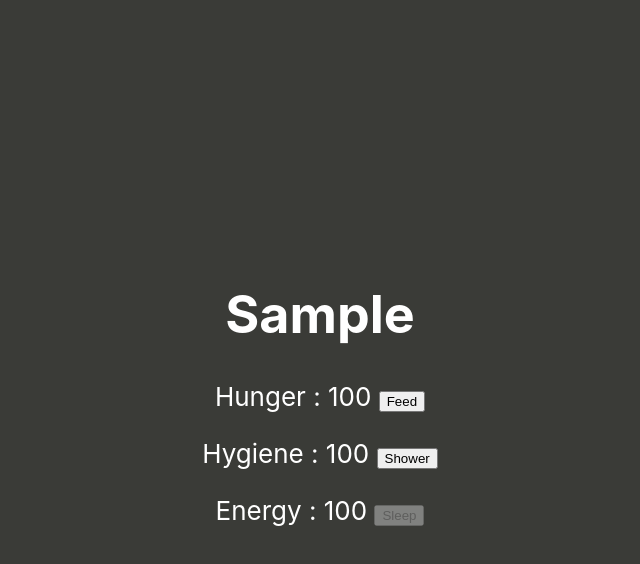
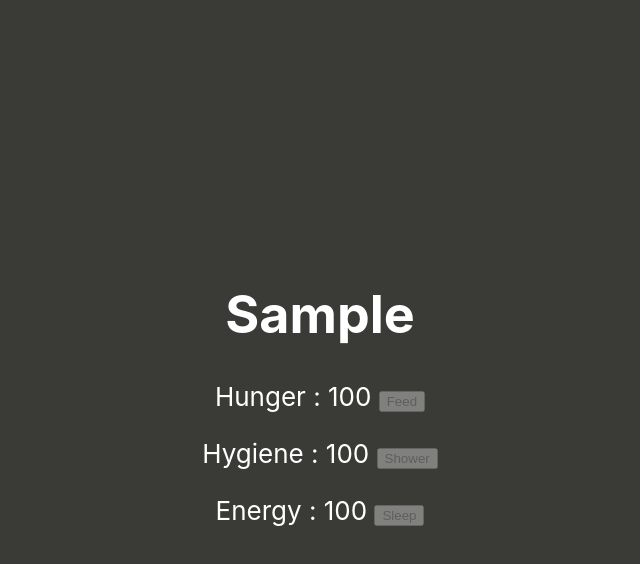
Before and after one commit to johlits/pet, a React (Create React App) app: page / in a window 1280 px wide. Both pictures are taken after typing "Sample" into the empty fields and a click on the button "Create". Shown: the top 564 px of the page, without its empty margins (320-960 px from the left). Built offline with nearby package versions, Linux system fonts and the light colour scheme.

Commit message:
refactor code

```diff
--- a/src/App.tsx
+++ b/src/App.tsx
@@ -22,15 +22,15 @@ class Stat extends React.Component<StatProps, StatState> {
   interval: any;
   constructor(props: any) {
     super(props)
-    this.state = { value: this.props.value, seconds: this.props.seconds, disabled: this.props.disabled };
+    this.state = { value: 100, seconds: 0, disabled: this.props.disabled };
   }
   Increment = () => {
     this.setState({ value: this.state.value + 1 });
-    this.sendData({ key: this.props.name, value: this.state.value, change: 1, seconds: this.state.seconds});
+    this.sendData({ key: this.props.name, value: this.state.value, change: 1 });
   }
   Decrement = () => {
     this.setState({ value: this.state.value - 1 });
-    this.sendData({ key: this.props.name, value: this.state.value, change: -1, seconds: this.state.seconds});
+    this.sendData({ key: this.props.name, value: this.state.value, change: -1 });
   }
 
   tick() {
@@ -38,10 +38,10 @@ class Stat extends React.Component<StatProps, StatState> {
       this.setState(state => ({
         seconds: 0
       }));
-      if (this.props.name === 'Energy' && this.state.disabled && this.state.value < 100) {
+      if (this.state.disabled && this.props.name === 'Energy' && this.state.value < 100) {
         this.Increment();
       }
-      else if (this.state.value > 0) {
+      else {
         this.Decrement();
       }
     }
@@ -71,7 +71,7 @@ class Stat extends React.Component<StatProps, StatState> {
   }
 
   render() {
-    return <p>{this.props.name} : {this.state.value} <button onClick={this.Increment} disabled={this.state.disabled}>{this.props.action}</button></p>;
+    return <p>{this.props.name} : {this.state.value} <button onClick={this.Increment} disabled={this.state.disabled || this.state.value >= 100}>{this.props.action}</button></p>;
   }
 }
 
@@ -79,52 +79,29 @@ interface PetProps {
   name?: string;
 }
 
-type PetState = { text: string, name: string, stats: any, isSleeping: any };
+type PetState = { text: string, name: string, sleeping: boolean };
+
+const STATS = [
+  {name: 'Hunger', value: 100, action: 'Feed', seconds: 0, timer: 2},
+  {name: 'Hygiene', value: 100, action: 'Shower', seconds: 0, timer: 8},
+  {name: 'Energy', value: 100, action: 'Sleep', seconds: 0, timer: 4}];
 
 class Pet extends React.Component<PetProps, PetState> {
+
   constructor(props: any) {
     super(props);
-    this.state = { text: '', name: '', isSleeping: false, stats: [
-      {name: 'Hunger', value: 100, action: 'Feed', seconds: 0, timer: 2, disabled: false},
-      {name: 'Hygiene', value: 100, action: 'Shower', seconds: 0, timer: 8, disabled: false},
-      {name: 'Energy', value: 100, action: 'Sleep', seconds: 0, timer: 4, disabled: true}] };
-
+    this.state = { text: '', name: '', sleeping: false };
     this.handleChange = this.handleChange.bind(this);
     this.handleSubmit = this.handleSubmit.bind(this);
   }
 
   callbackFunction = (childData: any) => {
-
-    let tstats = this.state.stats;
-
-    if (childData.key === 'Energy') {
-      if (childData.change === 1 && childData.value < 100) {
-        this.setState({ isSleeping: true });
-      }
-      else {
-        this.setState({ isSleeping: false });
-      }
+    if (childData.key === 'Energy' && childData.change === 1) {
+      this.setState({ sleeping: true });
     }
-
-    for (var i in tstats) {
-      if (tstats[i].name === childData.key) {
-        tstats[i].seconds = childData.seconds;
-        tstats[i].value = childData.value;
-      }
-      if (this.state.isSleeping) {
-        tstats[i].disabled = true;
-      }
-      else {
-        if (tstats[i].name === 'Energy' && tstats[i].value >= 100) {
-          tstats[i].disabled = true;
-        }
-        else {
-          tstats[i].disabled = false;
-        }
-      }
+    else if (childData.key === 'Energy' && childData.change === -1) {
+      this.setState({ sleeping: false });
     }
-
-    this.setState({ stats: tstats });
   }
 
   handleChange(e: { target: { value: any; }; }) {
@@ -159,10 +136,10 @@ class Pet extends React.Component<PetProps, PetState> {
         </form><a href="https://github.com/johlits/pet">GitHub</a></div>;
     }
     else {
-      const statItems = this.state.stats.map((item: { name: any; value: any; action: any; seconds: any; timer: any; disabled: any; }) =>
-      <Stat parentCallback = {this.callbackFunction} name={item.name} value={item.value} action={item.action} seconds={item.seconds} timer={item.timer} disabled={item.disabled}></Stat>);
-
-      return <div><h1>{this.state.name}</h1>{statItems}</div>;
+      return <div><h1>{this.state.name}</h1>
+      <Stat parentCallback = {this.callbackFunction} name={STATS[0].name} action={STATS[0].action} timer={STATS[0].timer} disabled={this.state.sleeping}></Stat>
+      <Stat parentCallback = {this.callbackFunction} name={STATS[1].name} action={STATS[1].action} timer={STATS[1].timer} disabled={this.state.sleeping}></Stat>
+      <Stat parentCallback = {this.callbackFunction} name={STATS[2].name} action={STATS[2].action} timer={STATS[2].timer} disabled={this.state.sleeping}></Stat></div>;
     }
   }
 }
```
